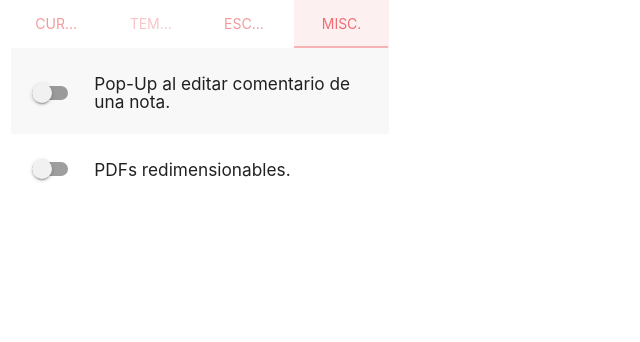
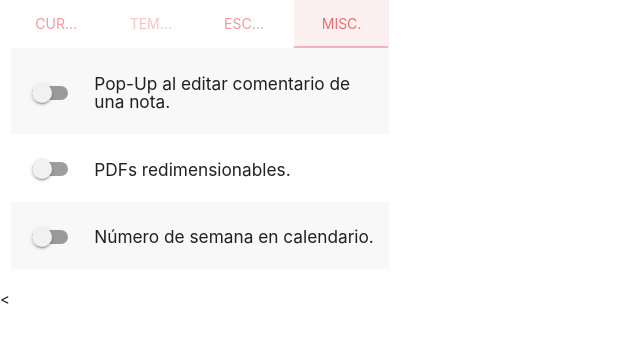
Before and after one commit to Nyveon/tU-Cursos, a browser extension: page html/menu.html in a window 1280 px wide. Both pictures are taken after a click on the link "MISC.". Shown: the whole page, without its empty margins (0-640 px from the left). Drawn offline with Linux system fonts and the light colour scheme.

Commit message:
Added Week Counter to menu

```diff
--- a/html/menu.html
+++ b/html/menu.html
@@ -234,10 +234,26 @@
                     </td>
                 </tr>
 
+                <tr>
+                    <td>
+                        <div class="switch">
+                            <label>
+                                <input type="checkbox" id="qol-week-counter">
+                                <span class="lever"></span>
+                            </label>
+                        </div>
+                    </td>
+                    <td>
+                        <h6>
+                            Número de semana en calendario.
+                        </h6>
+                    </td>
+                </tr>
+
                 </tbody>
             </table>
         </div>
     </div>
     <script type="text/javascript" src="../js/materialize.min.js"></script>
 </body>
-</html>
+<
--- a/js/background-settings.js
+++ b/js/background-settings.js
@@ -23,6 +23,7 @@ chrome.runtime.onInstalled.addListener(function() {
         "eh-shorten-message": true,         // Toggles shortening long messages with a "Ver más" button
         "qol-grade-comments": true,         // Toggles grade comment editing opening in a new tab
         "qol-element-resizer": true,        // Toggles pdf elements being resizeable by dragging
+        "qol-week-counter": true,           // Toggles week number visibility in schedule section
     }
 
     chrome.storage.local.set({"settings": settings}, function() {
--- a/js/menu.js
+++ b/js/menu.js
@@ -42,6 +42,7 @@ document.addEventListener('DOMContentLoaded', function () {
 
         initialize_switch(settings, "qol-grade-comments");
         initialize_switch(settings, "qol-element-resizer");
+        initialize_switch(settings, "qol-week-counter");
 
         const switchCCR = document.getElementById("tucursos-cc-r");
         // Getting storage used and adding it above the delete data button
```
Also changed, not shown: js/week-counter.js (+10 -2 lines).
